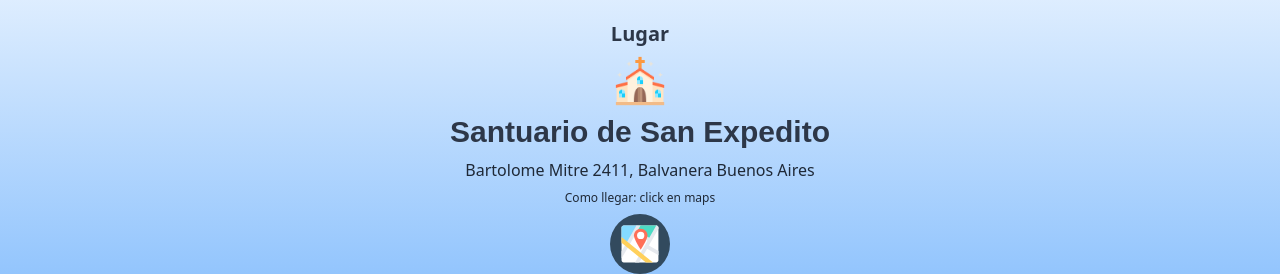
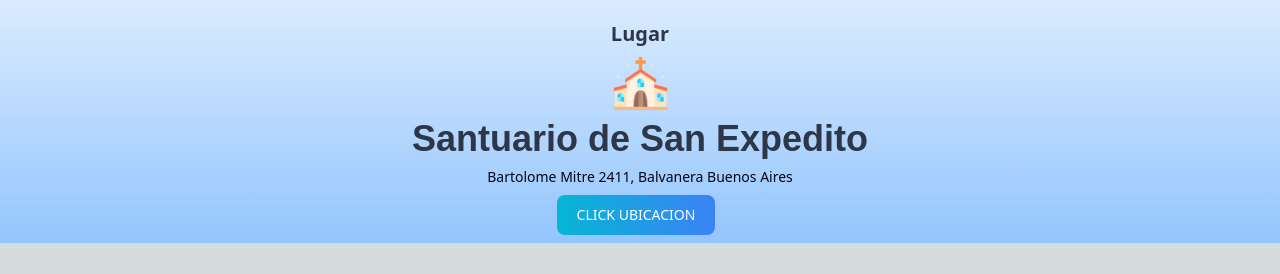
Before and after one commit to SebastianGaleano20/Digital-Wedding-Card, a Next.js app: page /Home in a window 1280 px wide. Shown: the part 1314-1588 px from the top of the page. After the commit the page ends 1557 px from the top, so only its background shows below. Built offline with nearby package versions, Linux system fonts and the light colour scheme; a web font is replaced by a local one.

Commit message:
Button component change

```diff
--- a/src/components/sections/Itinerary.tsx
+++ b/src/components/sections/Itinerary.tsx
@@ -19,11 +19,10 @@ export default function Itinerary() {
                     </section>
                 </section>
                 <h4 className={`${animation.title} p-gray text-xl`}>Lugar</h4>
-                <Image className={`${animation.title}`} src="/church.png" width={50} height={50} alt="church" />
-                <p className={`${animation.title} elegant text-3xl p-gray`}>Santuario de San Expedito</p>
-                <p className={`${animation.title} font-medium text-md text-gray-800`}>Bartolome Mitre 2411, Balvanera Buenos Aires</p>
-                <p className={`${animation.title} font-medium text-xs text-gray-800`}>Como llegar: click en maps</p>
-                <ButtonMap />
+                <Image className={`${animation.title}`} src="/church.png" width={55} height={55} alt="church" />
+                <p className={`${animation.title} elegant text-4xl p-gray`}>Santuario de San Expedito</p>
+                <p className={`${animation.title} font-medium text-sm text-slate-950`}>Bartolome Mitre 2411, Balvanera Buenos Aires</p>
+                <ButtonMap text='CLICK UBICACION' />
             </section>
             {/* <section>
                 <h2 className={`${animation.title} title2xl`}>Fiesta</h2>
--- a/src/components/ui/ButtonMap.tsx
+++ b/src/components/ui/ButtonMap.tsx
@@ -1,12 +1,11 @@
-import Image from "next/image"
-import animation from "@/src/styles/Animation.module.css"
+import animation from '@/src/styles/Animation.module.css'
 
-export const ButtonMap = () => {
+interface ButtonProp {
+    text: string;
+}
+
+export const ButtonMap = ({ text }: ButtonProp) => {
     return (
-            <button className={`${animation.button} flex flex-col items-center justify-center gap-2`}>
-                <a href="https://maps.app.goo.gl/V6yzbg5xaFrKK4yL6" target="_blank">
-                    <Image src={"/map.svg"} width={60} height={60} alt="map" />
-                </a>
-            </button>
+        <button type="button" className={`${animation.title} text-white bg-gradient-to-r from-cyan-500 to-blue-500 hover:bg-gradient-to-bl focus:ring-4 focus:outline-none focus:ring-cyan-300 dark:focus:ring-cyan-800 font-medium rounded-lg text-sm px-5 py-2.5 text-center me-2 mb-2`}>{text}</button>
     )
 }
```
Also changed, not shown: public/flowers.png (added).
